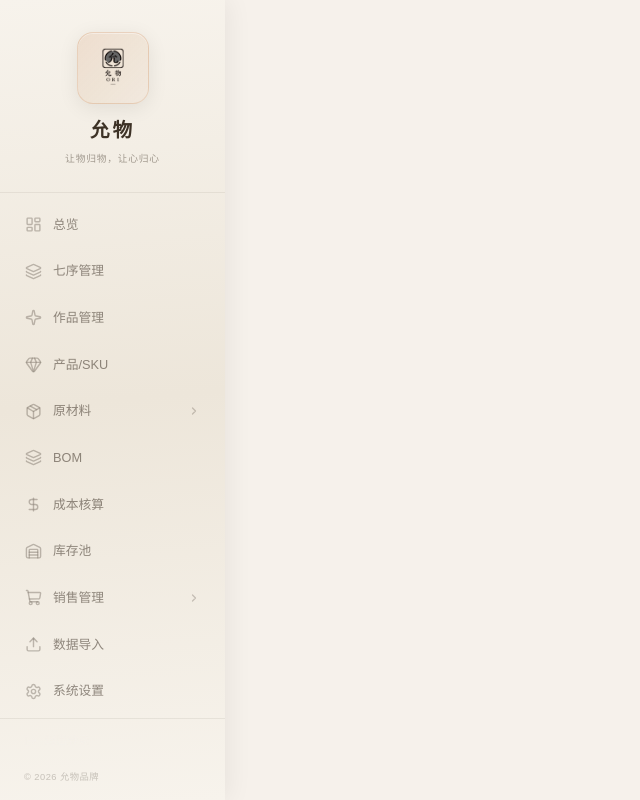
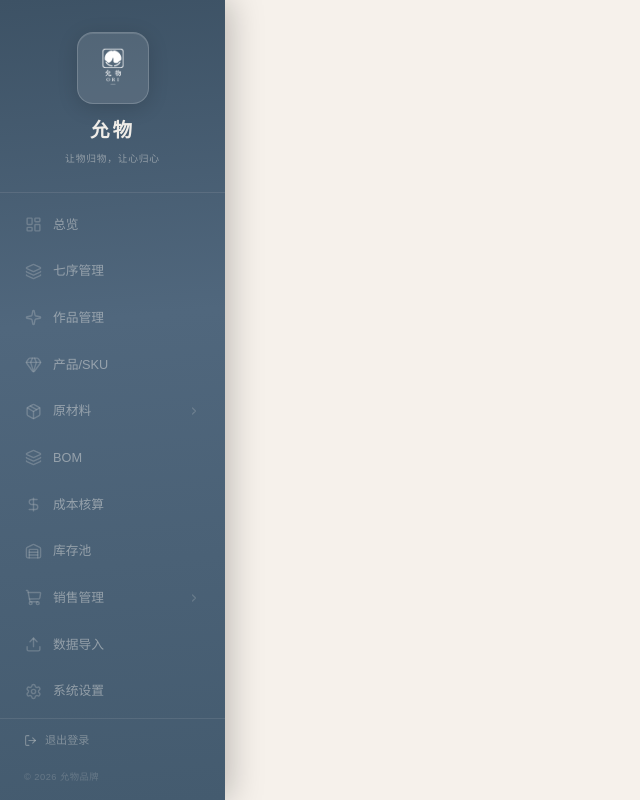
Before and after one commit to RYAN-CHIS/yunwu-erp, a Next.js app: page /forgot-password in a window 1280 px wide. Shown: the whole page, without its empty margins (0-640 px from the left). Built offline with nearby package versions, Linux system fonts and the light colour scheme; no server answers.

Commit message:
feat: 删除用户强制会话失效 + 深色东方美学侧边栏(#50677D)

```diff
--- a/components/layout/Sidebar.tsx
+++ b/components/layout/Sidebar.tsx
@@ -22,6 +22,34 @@ import {
 } from "lucide-react";
 import { useEffect, useState } from "react";
 import { cn } from "@/lib/utils";
+
+// 东方美学深色调色板 — 以 #50677D 为基调
+const COLORS = {
+  bgGradient:     "linear-gradient(175deg, #3D5265 0%, #50677D 40%, #445B6F 100%)",
+  text:           "#F0EDE8",
+  textMuted:      "rgba(240,237,232,0.45)",
+  textDim:        "rgba(240,237,232,0.28)",
+  border:         "rgba(240,237,232,0.10)",
+  hoverBg:        "rgba(240,237,232,0.07)",
+  activeBg:       "linear-gradient(135deg, rgba(251,191,36,0.12), rgba(251,191,36,0.04))",
+  activeBorder:   "rgba(251,191,36,0.25)",
+  activeText:     "#FBBF24",
+  indicatorGrad:  "linear-gradient(180deg, #fbbf24, #b45309)",
+  childActive:    "#FBBF24",
+  childActiveBg:  "linear-gradient(135deg, rgba(251,191,36,0.10), rgba(180,83,9,0.04))",
+  logoFilter:     "brightness(0) invert(1)",  // logo 反白
+  mobileBg:       "#50677D",
+  mobileBorder:   "rgba(240,237,232,0.20)",
+  logoutText:     "rgba(240,237,232,0.35)",
+  logoutHoverBg:  "rgba(220,38,38,0.15)",
+  logoutHoverText:"rgba(248,113,113,0.9)",
+  copyright:      "rgba(240,237,232,0.20)",
+  avatarBorder:   "rgba(251,191,36,0.20)",
+  userRoleText:   "rgba(240,237,232,0.40)",
+  submenuText:    "rgba(240,237,232,0.50)",
+  submenuHover:   "rgba(240,237,232,0.75)",
+  expandArrow:    "rgba(240,237,232,0.40)",
+} as const;
 
 const navItems = [
   { href: "/dashboard",  label: "总览",     icon: LayoutDashboard },
@@ -79,7 +107,7 @@ export default function Sidebar() {
       {/* Mobile toggle */}
       <button
         className="fixed top-4 left-4 z-50 lg:hidden flex items-center justify-center w-9 h-9 rounded-lg shadow-md"
-        style={{ background: "#EDE6DA", color: "#3D3226", border: "1px solid rgba(61,50,38,0.15)" }}
+        style={{ background: COLORS.mobileBg, color: COLORS.text, border: `1px solid ${COLORS.mobileBorder}` }}
         onClick={() => setOpen(!open)}
       >
         {open ? <X size={18} /> : <Menu size={18} />}
@@ -88,7 +116,7 @@ export default function Sidebar() {
       {/* Overlay */}
       {open && (
         <div
-          className="fixed inset-0 bg-black/25 z-30 lg:hidden"
+          className="fixed inset-0 bg-black/35 z-30 lg:hidden"
           onClick={() => setOpen(false)}
         />
       )}
@@ -99,14 +127,14 @@ export default function Sidebar() {
           open ? "translate-x-0" : "-translate-x-full lg:translate-x-0"
         )}
         style={{
-          background: "linear-gradient(175deg, #F7F3EC 0%, #EDE6DA 50%, #F7F3EC 100%)",
-          boxShadow: "4px 0 24px rgba(0,0,0,0.06)",
+          background: COLORS.bgGradient,
+          boxShadow: "4px 0 32px rgba(0,0,0,0.25)",
         }}
       >
         {/* Logo */}
-        <div style={{ padding: "32px 20px 24px", borderBottom: "1px solid rgba(61,50,38,0.08)" }}>
+        <div style={{ padding: "32px 20px 24px", borderBottom: `1px solid ${COLORS.border}` }}>
           <div style={{ display: "flex", flexDirection: "column", alignItems: "center", gap: 10 }}>
-            {/* Logo Image - 白色/卡其色滤镜 */}
+            {/* Logo Image — 反白处理确保清晰 */}
             <div style={{
               position: "relative",
               width: 72,
@@ -115,9 +143,9 @@ export default function Sidebar() {
               display: "flex",
               alignItems: "center",
               justifyContent: "center",
-              background: "linear-gradient(135deg, rgba(180,83,9,0.12), rgba(180,83,9,0.04))",
-              border: "1px solid rgba(180,83,9,0.15)",
-              boxShadow: "0 4px 20px rgba(0,0,0,0.08), inset 0 1px 0 rgba(255,255,255,0.4)",
+              background: "rgba(255,255,255,0.10)",
+              border: "1px solid rgba(255,255,255,0.18)",
+              boxShadow: "0 4px 20px rgba(0,0,0,0.15), inset 0 1px 0 rgba(255,255,255,0.12)",
             }}>
               <img
                 src="/logo.png"
@@ -126,7 +154,7 @@ export default function Sidebar() {
                   width: 56,
                   height: 56,
                   objectFit: "contain",
-                  filter: "brightness(0.4)",
+                  filter: COLORS.logoFilter,
                 }}
               />
             </div>
@@ -135,7 +163,7 @@ export default function Sidebar() {
                 margin: 0,
                 fontSize: "1.3rem",
                 fontWeight: 700,
-                color: "#3D3226",
+                color: COLORS.text,
                 letterSpacing: "0.15em",
                 fontFamily: "var(--font-serif-zh), serif",
               }}>
@@ -144,7 +172,7 @@ export default function Sidebar() {
               <p style={{
                 margin: "4px 0 0 0",
                 fontSize: "0.65rem",
-                color: "rgba(61,50,38,0.45)",
+                color: COLORS.textMuted,
                 letterSpacing: "0.08em",
               }}>
                 让物归物，让心归心
@@ -170,11 +198,9 @@ export default function Sidebar() {
                     display: "flex", alignItems: "center", gap: 11,
                     padding: "10px 14px", borderRadius: 10,
                     fontSize: "0.85rem", fontWeight: isActive ? 600 : 400,
-                    color: isActive ? "#3D3226" : "rgba(61,50,38,0.55)",
-                    background: isActive
-                      ? "linear-gradient(135deg, rgba(180,83,9,0.08), rgba(180,83,9,0.03))"
-                      : "transparent",
-                    border: isActive ? "1px solid rgba(180,83,9,0.18)" : "1px solid transparent",
+                    color: isActive ? COLORS.activeText : COLORS.textMuted,
+                    background: isActive ? COLORS.activeBg : "transparent",
+                    border: isActive ? `1px solid ${COLORS.activeBorder}` : "1px solid transparent",
                     transition: "all 0.2s ease",
                     textDecoration: "none",
                     marginBottom: 3,
@@ -183,14 +209,14 @@ export default function Sidebar() {
                   }}
                   onMouseEnter={(e) => {
                     if (!isActive) {
-                      (e.target as HTMLElement).style.background = "rgba(61,50,38,0.05)";
-                      (e.target as HTMLElement).style.color = "rgba(61,50,38,0.85)";
+                      (e.target as HTMLElement).style.background = COLORS.hoverBg;
+                      (e.target as HTMLElement).style.color = COLORS.text;
                     }
                   }}
                   onMouseLeave={(e) => {
                     if (!isActive) {
                       (e.target as HTMLElement).style.background = "transparent";
-                      (e.target as HTMLElement).style.color = "rgba(61,50,38,0.55)";
+                      (e.target as HTMLElement).style.color = COLORS.textMuted;
                     }
                   }}
                 >
@@ -201,11 +227,11 @@ export default function Sidebar() {
                       transform: "translateY(-50%)",
                       width: 3, height: 20,
                       borderRadius: "0 2px 2px 0",
-                      background: "linear-gradient(180deg, #fbbf24, #b45309)",
-                      boxShadow: "0 0 8px rgba(251,191,36,0.3)",
+                      background: COLORS.indicatorGrad,
+                      boxShadow: "0 0 8px rgba(251,191,36,0.4)",
                     }} />
                   )}
-                  <item.icon size={17} style={{ flexShrink: 0, opacity: isActive ? 1 : 0.55 }} />
+                  <item.icon size={17} style={{ flexShrink: 0, opacity: isActive ? 1 : 0.5 }} />
                   {item.label}
                 </Link>
               );
@@ -220,11 +246,9 @@ export default function Sidebar() {
                     display: "flex", alignItems: "center", gap: 11,
                     width: "100%", padding: "10px 14px", borderRadius: 10,
                     fontSize: "0.85rem", fontWeight: isParentActive ? 600 : 400,
-                    color: isParentActive ? "#3D3226" : "rgba(61,50,38,0.55)",
-                    background: isParentActive
-                      ? "linear-gradient(135deg, rgba(180,83,9,0.08), rgba(180,83,9,0.03))"
-                      : "transparent",
-                    border: isParentActive ? "1px solid rgba(180,83,9,0.18)" : "1px solid transparent",
+                    color: isParentActive ? COLORS.activeText : COLORS.textMuted,
+                    background: isParentActive ? COLORS.activeBg : "transparent",
+                    border: isParentActive ? `1px solid ${COLORS.activeBorder}` : "1px solid transparent",
                     cursor: "pointer",
                     transition: "all 0.2s ease",
                     marginBottom: 3,
@@ -232,14 +256,14 @@ export default function Sidebar() {
                   }}
                   onMouseEnter={(e) => {
                     if (!isParentActive) {
-                      e.currentTarget.style.background = "rgba(61,50,38,0.05)";
-                      e.currentTarget.style.color = "rgba(61,50,38,0.85)";
+                      e.currentTarget.style.background = COLORS.hoverBg;
+                      e.currentTarget.style.color = COLORS.text;
                     }
                   }}
                   onMouseLeave={(e) => {
                     if (!isParentActive) {
                       e.currentTarget.style.background = "transparent";
-                      e.currentTarget.style.color = "rgba(61,50,38,0.55)";
+                      e.currentTarget.style.color = COLORS.textMuted;
                     }
                   }}
                 >
@@ -250,11 +274,11 @@ export default function Sidebar() {
                       transform: "translateY(-50%)",
                       width: 3, height: 20,
                       borderRadius: "0 2px 2px 0",
-                      background: "linear-gradient(180deg, #fbbf24, #b45309)",
-                      boxShadow: "0 0 8px rgba(251,191,36,0.3)",
+                      background: COLORS.indicatorGrad,
+                      boxShadow: "0 0 8px rgba(251,191,36,0.4)",
                     }} />
                   )}
-                  <item.icon size={17} style={{ flexShrink: 0, opacity: isParentActive ? 1 : 0.55 }} />
+                  <item.icon size={17} style={{ flexShrink: 0, opacity: isParentActive ? 1 : 0.5 }} />
                   <span style={{ flex: 1, textAlign: "left" }}>{item.label}</span>
                   <svg
                     width="12"
@@ -268,7 +292,7 @@ export default function Sidebar() {
                     style={{
                       transform: expanded === item.href ? "rotate(90deg)" : "rotate(0deg)",
                       transition: "transform 0.25s ease",
-                      opacity: 0.45,
+                      opacity: 0.4,
                       flexShrink: 0,
                     }}
                   >
@@ -295,10 +319,8 @@ export default function Sidebar() {
                             display: "flex", alignItems: "center", gap: 9,
                             padding: "8px 14px", borderRadius: 8,
                             fontSize: "0.8rem", fontWeight: childActive ? 600 : 400,
-                            color: childActive ? "#b45309" : "rgba(61,50,38,0.45)",
-                            background: childActive
-                              ? "linear-gradient(135deg, rgba(251,191,36,0.10), rgba(180,83,9,0.04))"
-                              : "transparent",
+                            color: childActive ? COLORS.childActive : COLORS.submenuText,
+                            background: childActive ? COLORS.childActiveBg : "transparent",
                             border: childActive ? "1px solid rgba(251,191,36,0.18)" : "1px solid transparent",
                             transition: "all 0.2s ease",
                             textDecoration: "none",
@@ -306,14 +328,14 @@ export default function Sidebar() {
                           }}
                           onMouseEnter={(e) => {
                             if (!childActive) {
-                              (e.target as HTMLElement).style.background = "rgba(61,50,38,0.04)";
-                              (e.target as HTMLElement).style.color = "rgba(61,50,38,0.7)";
+                              (e.target as HTMLElement).style.background = COLORS.hoverBg;
+                              (e.target as HTMLElement).style.color = COLORS.submenuHover;
                             }
                           }}
                           onMouseLeave={(e) => {
                             if (!childActive) {
                               (e.target as HTMLElement).style.background = "transparent";
-                              (e.target as HTMLElement).style.color = "rgba(61,50,38,0.45)";
+                              (e.target as HTMLElement).style.color = COLORS.submenuText;
                             }
                           }}
                         >
@@ -331,7 +353,7 @@ export default function Sidebar() {
 
         {/* Footer */}
         <div style={{
-          borderTop: "1px solid rgba(61,50,38,0.08)",
+          borderTop: `1px solid ${COLORS.border}`,
         }}>
           {/* User Info */}
           {session?.user && (
@@ -343,8 +365,8 @@ export default function Sidebar() {
                 width: 32, height: 32, borderRadius: 10,
                 overflow: "hidden",
                 flexShrink: 0,
-                background: "linear-gradient(135deg, rgba(180,83,9,0.15), rgba(120,60,10,0.06))",
-                border: "1px solid rgba(180,83,9,0.15)",
+                background: "rgba(255,255,255,0.10)",
+                border: `1px solid ${COLORS.avatarBorder}`,
               }}>
                 {(session.user as any).avatar ? (
                   <img
@@ -362,7 +384,7 @@ export default function Sidebar() {
                     width: "100%", height: "100%",
                     display: "flex", alignItems: "center", justifyContent: "center",
                     fontSize: "0.8rem", fontWeight: 600,
-                    color: "#3D3226",
+                    color: COLORS.text,
                   }}>
                     {(session.user.name || session.user.email || "A").charAt(0).toUpperCase()}
                   </div>
@@ -371,14 +393,14 @@ export default function Sidebar() {
               <div style={{ flex: 1, minWidth: 0 }}>
                 <p style={{
                   margin: 0, fontSize: "0.78rem", fontWeight: 500,
-                  color: "rgba(61,50,38,0.8)",
+                  color: COLORS.text,
                   overflow: "hidden", textOverflow: "ellipsis", whiteSpace: "nowrap",
                 }}>
                   {session.user.name || session.user.email}
                 </p>
                 <p style={{
                   margin: 0, fontSize: "0.65rem",
-                  color: "rgba(61,50,38,0.4)",
+                  color: COLORS.userRoleText,
                 }}>
                   {(session.user as any).role === "admin" ? "管理员" : "用户"}
                 </p>
@@ -393,17 +415,17 @@ export default function Sidebar() {
               style={{
                 display: "flex", alignItems: "center", gap: 8,
                 width: "100%", padding: "8px 10px", borderRadius: 8,
-                fontSize: "0.74rem", color: "rgba(246,241,235,0.4)",
+                fontSize: "0.74rem", color: COLORS.logoutText,
                 background: "transparent", border: "none", cursor: "pointer",
                 transition: "all 0.2s ease",
               }}
               onMouseEnter={(e) => {
-                e.currentTarget.style.background = "rgba(220,38,38,0.08)";
-                e.currentTarget.style.color = "rgba(220,38,38,0.8)";
+                e.currentTarget.style.background = COLORS.logoutHoverBg;
+                e.currentTarget.style.color = COLORS.logoutHoverText;
               }}
               onMouseLeave={(e) => {
                 e.currentTarget.style.background = "transparent";
-                e.currentTarget.style.color = "rgba(61,50,38,0.35)";
+                e.currentTarget.style.color = COLORS.logoutText;
               }}
             >
               <LogOut size={13} />
@@ -413,7 +435,7 @@ export default function Sidebar() {
 
           <div style={{
             padding: "0 24px 14px",
-            fontSize: "0.62rem", color: "rgba(61,50,38,0.25)", letterSpacing: "0.05em",
+            fontSize: "0.62rem", color: COLORS.copyright, letterSpacing: "0.05em",
           }}>
             © 2026  允物品牌
           </div>
```
Also changed, not shown: middleware.ts (+41 -0 lines).
